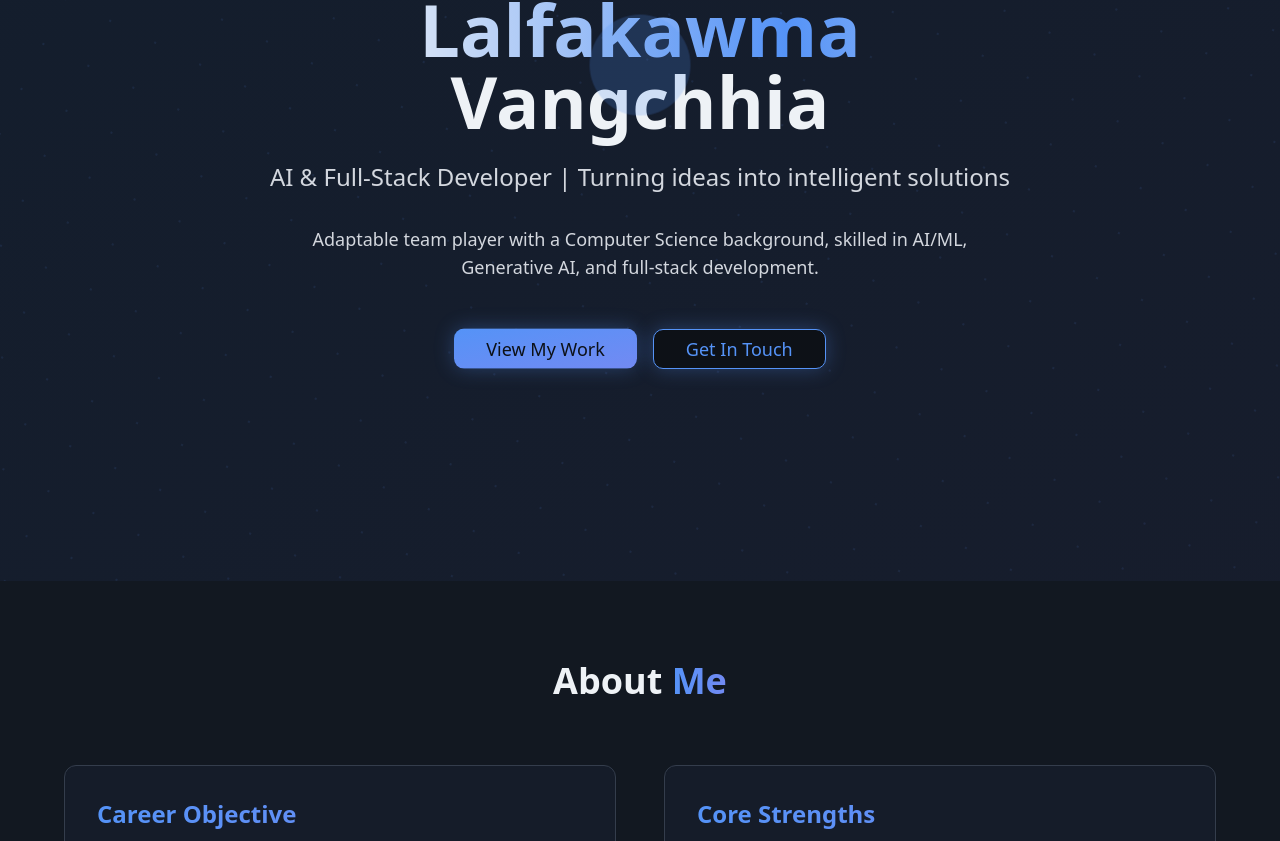
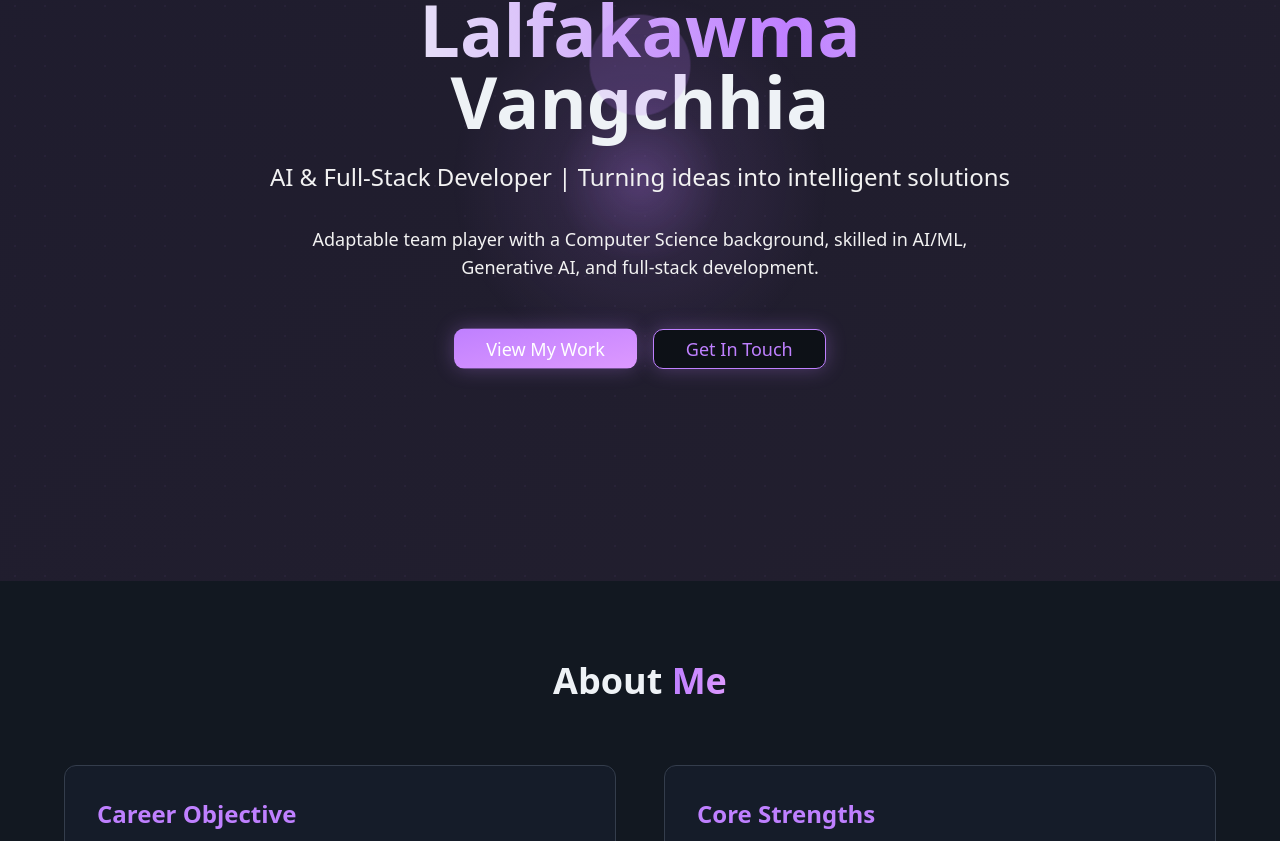
Before and after one commit to FakeaVangchhia/portfolio, a React (Vite) app: page / in a window 1280 px wide. Shown: the part 219-1060 px from the top of the page. Built offline with nearby package versions, Linux system fonts and the light colour scheme.

Commit message:
Fix text visibility and theme
Adjusted font colors in About Me and Education sections for better visibility.
Restricted bubble animation to the header with mouse hover effects.
Updated the overall theme to purple for improved clarity and aesthetics.

```diff
--- a/src/index.css
+++ b/src/index.css
@@ -15,37 +15,37 @@
     --popover: 217 33% 12%;
     --popover-foreground: 213 31% 95%;
 
-    --primary: 217 91% 65%; /* Slightly brighter */
-    --primary-foreground: 216 27% 7%;
+    --primary: 270 100% 75%; /* Purple primary */
+    --primary-foreground: 0 0% 100%;
 
-    --secondary: 216 19% 20%; /* Better contrast */
-    --secondary-foreground: 213 31% 95%;
+    --secondary: 260 30% 25%; /* Purple secondary */
+    --secondary-foreground: 0 0% 100%;
 
-    --muted: 216 19% 20%;
-    --muted-foreground: 217 15% 75%; /* Much brighter for better readability */
+    --muted: 260 15% 25%;
+    --muted-foreground: 270 20% 85%; /* Much brighter for better readability */
 
-    --accent: 217 91% 65%;
-    --accent-foreground: 216 27% 7%;
+    --accent: 280 100% 70%;
+    --accent-foreground: 0 0% 100%;
 
     --destructive: 0 84% 60%;
     --destructive-foreground: 213 31% 95%;
 
     --border: 216 19% 25%; /* More visible borders */
     --input: 216 19% 20%;
-    --ring: 217 91% 65%;
+    --ring: 270 100% 75%;
 
     --radius: 0.75rem;
 
     /* Custom portfolio colors */
-    --gradient-start: 217 91% 65%;
-    --gradient-end: 229 84% 70%;
+    --gradient-start: 270 100% 75%;
+    --gradient-end: 280 100% 80%;
     --section-bg: 217 28% 10%; /* Slightly lighter */
     --card-hover: 216 28% 15%; /* More prominent hover */
 
     /* Enhanced visibility tokens */
-    --text-high-contrast: 213 31% 98%;
-    --text-medium-contrast: 217 15% 85%;
-    --accent-glow: 217 91% 65%;
+    --text-high-contrast: 0 0% 98%;
+    --text-medium-contrast: 0 0% 95%;
+    --accent-glow: 270 100% 75%;
     --success: 142 76% 36%;
     --success-foreground: 213 31% 95%;
   }
@@ -101,20 +101,39 @@
   }
 
   .hero-interactive {
-    @apply relative overflow-hidden;
+    @apply relative overflow-hidden cursor-none;
   }
 
   .hero-interactive::before {
     content: '';
     position: absolute;
-    top: -50%;
-    left: -50%;
-    width: 200%;
-    height: 200%;
-    background: radial-gradient(circle, hsl(var(--primary) / 0.1) 1px, transparent 1px);
-    background-size: 50px 50px;
-    animation: neuronNetwork 20s linear infinite;
+    top: 0;
+    left: 0;
+    right: 0;
+    bottom: 0;
+    background:
+      radial-gradient(circle at var(--mouse-x, 50%) var(--mouse-y, 50%), hsl(var(--primary) / 0.15) 0%, transparent 25%),
+      radial-gradient(circle, hsl(var(--primary) / 0.05) 1px, transparent 1px);
+    background-size: 100% 100%, 30px 30px;
     pointer-events: none;
+    z-index: 1;
+    transition: all 0.1s ease;
+  }
+
+  .hero-interactive::after {
+    content: '';
+    position: absolute;
+    width: 200px;
+    height: 200px;
+    background: radial-gradient(circle, hsl(var(--primary) / 0.2) 0%, transparent 60%);
+    border-radius: 50%;
+    left: var(--mouse-x, 50%);
+    top: var(--mouse-y, 50%);
+    transform: translate(-50%, -50%);
+    pointer-events: none;
+    z-index: 2;
+    transition: all 0.1s ease;
+    filter: blur(1px);
   }
 
   .neuron-pulse {
--- a/src/pages/Index.tsx
+++ b/src/pages/Index.tsx
@@ -59,7 +59,18 @@ const Index = () => {
       </nav>
 
       {/* Hero Section */}
-      <section id="home" className="min-h-screen flex items-center justify-center relative overflow-hidden hero-interactive">
+      <section
+        id="home"
+        className="min-h-screen flex items-center justify-center relative overflow-hidden hero-interactive"
+        onMouseMove={(e) => {
+          const section = e.currentTarget;
+          const rect = section.getBoundingClientRect();
+          const x = ((e.clientX - rect.left) / rect.width) * 100;
+          const y = ((e.clientY - rect.top) / rect.height) * 100;
+          section.style.setProperty('--mouse-x', `${x}%`);
+          section.style.setProperty('--mouse-y', `${y}%`);
+        }}
+      >
         <div className="absolute inset-0 gradient-bg opacity-10"></div>
         <div className="container mx-auto px-6 text-center relative z-10">
           <div className="animate-fade-in-up">
@@ -103,9 +114,9 @@ const Index = () => {
             </h2>
 
             <div className="grid md:grid-cols-2 gap-12 max-w-6xl mx-auto">
-              <Card className="bg-card border-border card-hover tech-glow neuron-pulse">
+              <Card className="bg-card border-border card-hover tech-glow">
                 <CardContent className="p-8">
-                  <h3 className="text-2xl font-semibold mb-6 gradient-text">Career Objective</h3>
+                  <h3 className="text-2xl font-semibold mb-6 text-primary">Career Objective</h3>
                   <p className="text-readable leading-relaxed text-base">
                     Passionate about solving complex problems with precision and building efficient
                     AI/ML models and scalable applications. I thrive on transforming innovative
@@ -114,9 +125,9 @@ const Index = () => {
                 </CardContent>
               </Card>
 
-              <Card className="bg-card border-border card-hover tech-glow neuron-pulse">
+              <Card className="bg-card border-border card-hover tech-glow">
                 <CardContent className="p-8">
-                  <h3 className="text-2xl font-semibold mb-6 gradient-text">Core Strengths</h3>
+                  <h3 className="text-2xl font-semibold mb-6 text-primary">Core Strengths</h3>
                   <div className="space-y-3">
                     {['Adaptability', 'Active Listening', 'Creativity', 'Multi-tasking'].map((strength) => (
                       <div key={strength} className="flex items-center space-x-3">
@@ -128,9 +139,9 @@ const Index = () => {
                 </CardContent>
               </Card>
 
-              <Card className="bg-card border-border card-hover tech-glow neuron-pulse md:col-span-2">
+              <Card className="bg-card border-border card-hover tech-glow md:col-span-2">
                 <CardContent className="p-8">
-                  <h3 className="text-2xl font-semibold mb-6 gradient-text">Personal Interests</h3>
+                  <h3 className="text-2xl font-semibold mb-6 text-primary">Personal Interests</h3>
                   <div className="flex flex-wrap gap-4">
                     {['Reading', 'Movies', 'Chess'].map((interest) => (
                       <Badge key={interest} className="badge-enhanced px-4 py-2 text-sm floating-element font-medium">
@@ -176,11 +187,11 @@ const Index = () => {
                   achievement: "Secondary Education"
                 }
               ].map((edu, index) => (
-                <Card key={index} className="bg-card border-border card-hover tech-glow neuron-pulse">
+                <Card key={index} className="bg-card border-border card-hover tech-glow">
                   <CardContent className="p-8">
                     <div className="flex flex-col md:flex-row md:items-center md:justify-between">
                       <div>
-                        <h3 className="text-2xl font-semibold gradient-text mb-2">{edu.degree}</h3>
+                        <h3 className="text-2xl font-semibold text-primary mb-2">{edu.degree}</h3>
                         <p className="text-readable mb-2 text-base font-medium">{edu.institution}</p>
                         <p className="label-enhanced text-sm">{edu.achievement}</p>
                       </div>
@@ -269,9 +280,9 @@ const Index = () => {
                   tech: ["Django", "PostgreSQL", "Stripe", "E-commerce"]
                 }
               ].map((project, index) => (
-                <Card key={index} className="bg-card border-border card-hover tech-glow neuron-pulse group">
+                <Card key={index} className="bg-card border-border card-hover tech-glow group">
                   <CardContent className="p-6">
-                    <h3 className="text-xl font-semibold mb-3 gradient-text group-hover:text-primary transition-colors text-shimmer">
+                    <h3 className="text-xl font-semibold mb-3 text-primary group-hover:text-primary-glow transition-colors text-shimmer">
                       {project.title}
                     </h3>
                     <p className="text-readable mb-4 leading-relaxed text-sm">
@@ -301,7 +312,7 @@ const Index = () => {
             </h2>
 
             <div className="max-w-4xl mx-auto">
-              <Card className="bg-card border-border tech-glow neuron-pulse">
+              <Card className="bg-card border-border tech-glow">
                 <CardContent className="p-12 text-center">
                   <p className="text-xl text-readable mb-12 font-medium">
                     Ready to collaborate on innovative AI solutions or discuss exciting opportunities?
```
